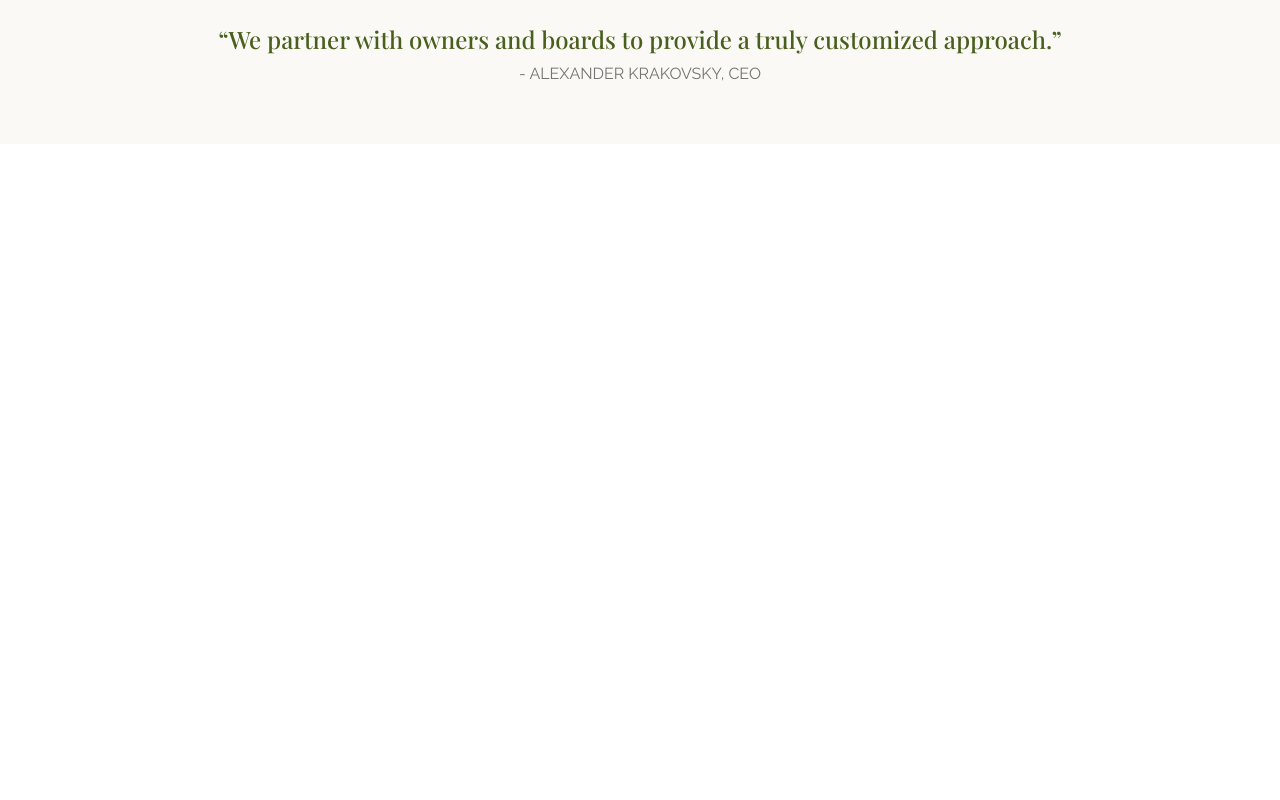
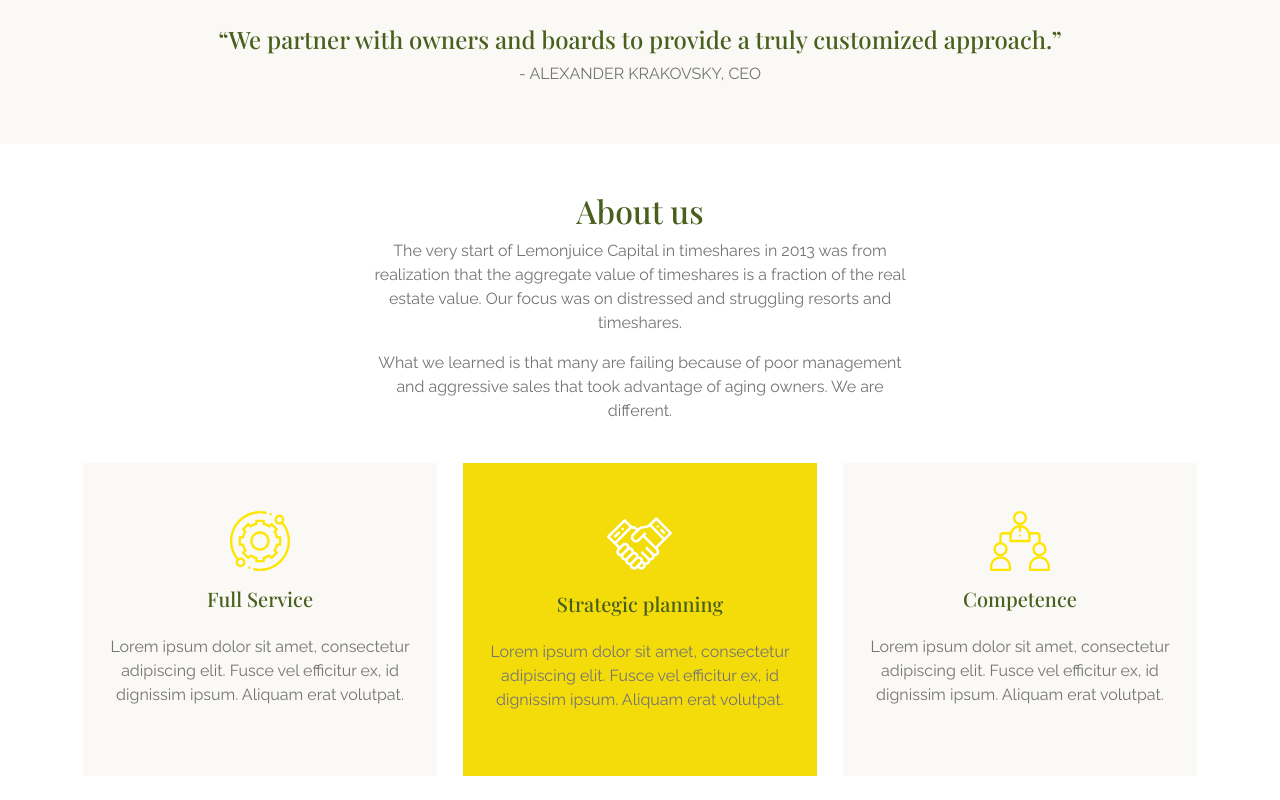
Before and after one commit to jimmyatv/myReactLemon, a React (Create React App) app: page / in a window 1280 px wide. Shown: the part 600-1400 px from the top of the page. Before the commit the page ends 800 px from the top, so only its background shows below. Built offline with nearby package versions, Linux system fonts and the light colour scheme.

Commit message:
About us section | COMPLETED

```diff
--- a/src/App.css
+++ b/src/App.css
@@ -14,6 +14,7 @@
   --text-color: #747474;
   --text-color2: #C2C674;
   --footer-color:  #EFEED9;
+  --card-bcgr: #FAF9F5;
   --light: #fff;
   --dark: #000;
   /* FONTS */
--- a/src/App.js
+++ b/src/App.js
@@ -1,10 +1,12 @@
 import './App.css';
+import AboutUs from './components/AboutUs/AboutUs';
 import Header from './components/Header/Header';
 
 const App = () => {
   return (
     <div className="App">
       <Header />
+      <AboutUs />
     </div>
   );
 }
--- a/src/components/AboutUs/AboutUs.css
+++ b/src/components/AboutUs/AboutUs.css
@@ -0,0 +1,20 @@
+.cards>div {
+    width: 31%;
+}
+.cards>div:nth-child(odd) {
+    background-color: var(--card-bcgr);
+    transition: var(--transition);
+}
+
+.cards>div:nth-child(odd):hover {
+    background-color: var(--text-color2);
+    cursor: pointer;
+}
+
+.cards>div:nth-of-type(2) {
+    background-color: var(--primary);
+    transition: var(--transition);
+}
+.cards>div:nth-of-type(2):hover {
+    background-color: var(--text-color2);
+}
--- a/src/components/AboutUs/AboutUs.js
+++ b/src/components/AboutUs/AboutUs.js
@@ -0,0 +1,41 @@
+import React from 'react';
+import './AboutUs.css';
+import card1 from '../../assets/card1.svg'
+import card2 from '../../assets/card2.svg'
+import card3 from '../../assets/card3.svg'
+
+const AboutUs = () => {
+    return (
+        <div className='container'>
+            <div className='row w-50 m-auto text-center'>
+                <h2 className='col-xs-12 pt-5'>About us</h2>
+                <p className='col-xs-12'>
+                    The very start of Lemonjuice Capital in timeshares in 2013 was from realization that the aggregate value of timeshares is a fraction of the real estate value. Our focus was on distressed and struggling resorts and timeshares.
+                </p>
+                <p className='col-xs-12'>
+                    What we learned is that many are failing because of poor management and aggressive sales that took advantage of aging owners. We are different.
+                </p>
+            </div>
+            {/* Cards */}
+            <div className='cards row text-center py-4'>
+                <div className='col-md-4 col-sm-4 col-xs-12 container py-5'>
+                    <img src={card1} alt='' />
+                    <h5 className='py-3'>Full Service</h5>
+                    <p>Lorem ipsum dolor sit amet, consectetur adipiscing elit. Fusce vel efficitur ex, id dignissim ipsum. Aliquam erat volutpat.</p>
+                </div>
+                <div className='col-md-4 col-sm-4 col-xs-12 container py-5'>
+                    <img src={card2} alt='' />
+                    <h5 className='py-3'>Strategic planning</h5>
+                    <p>Lorem ipsum dolor sit amet, consectetur adipiscing elit. Fusce vel efficitur ex, id dignissim ipsum. Aliquam erat volutpat.</p>
+                </div>
+                <div className='col-md-4 col-sm-4 col-xs-12 container py-5'>
+                    <img src={card3} alt='' />
+                    <h5 className='py-3'>Competence</h5>
+                    <p>Lorem ipsum dolor sit amet, consectetur adipiscing elit. Fusce vel efficitur ex, id dignissim ipsum. Aliquam erat volutpat.</p>
+                </div>
+            </div>
+        </div>
+    )
+};
+
+export default AboutUs;
```
